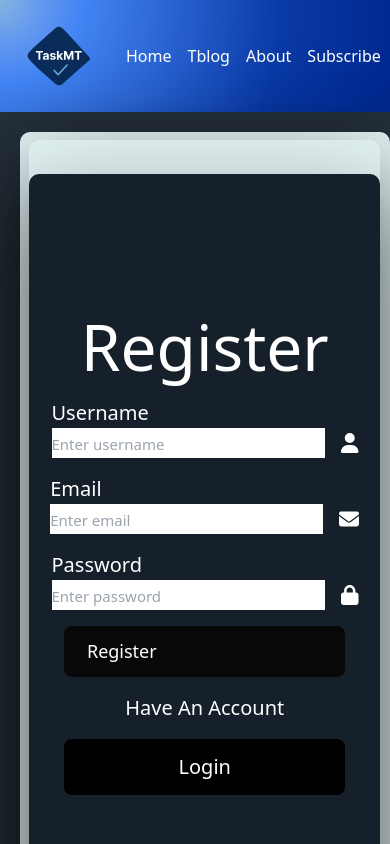
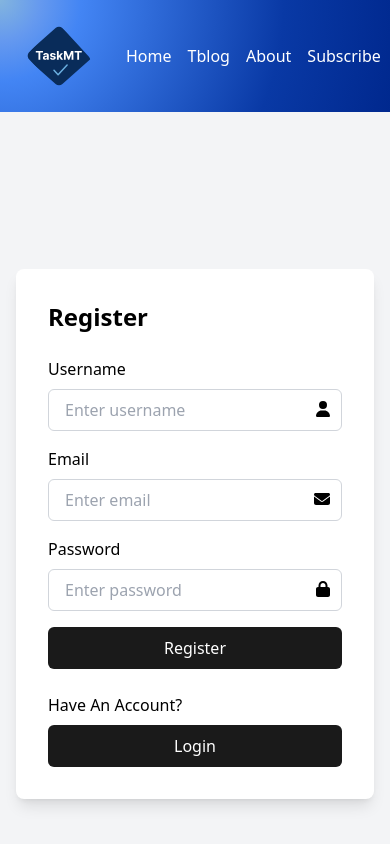
Before and after one commit to Vanessa082/TaskMT, a React (Vite) app in the folder TaskMT_frontend/: page /registration in a window 390 px wide. Shown: the top 844 px of the page. Built offline with nearby package versions, Linux system fonts and the light colour scheme.

Commit message:
overwritten the code in the inregistration to that of the dev branch

```diff
--- a/TaskMT_frontend/src/Pages/Register/Register.css
+++ /dev/null
@@ -1,145 +0,0 @@
-body {
-  background-color: #26313c;
-  /* background: rgb(64,109,115); */
-  /* background: linear-gradient(0deg, rgba(64,109,115,1) 22%, rgba(114,225,236,1) 100%);  background-position: center; */
-  /* background-repeat: no-repeat;
-  background-size: cover; */
-}
-
-* {
-  margin: 0;
-  padding: 0;
-  box-sizing: border-box;
-}
-
-.allDB {
-  display: flex;
-  align-items: center;
-  justify-content: center;
-  background-color: rgb(225, 240, 241);
-  height: 88vh;
-  margin: 5% 5%;
-  width: 90vw;
-  border-radius: 10px;
-  box-shadow: rgba(0, 0, 0, 0.4) 0px 30px 90px;
-}
-.register {
-  display: flex;
-  align-items: center;
-  justify-content: center;
-  flex-direction: column;
-  background-color: #8edbee00;
-  height: 70vh;
-  gap: 1rem;
-  width: 40vw;
-  border-radius: 10px;
-  color: #fff;
-  box-shadow: rgba(0, 0, 0, 0.4) 0px 30px 90px;
-}
-
-label {
-  width: 35vw;
-  font-size: 20px;
-  color: #fff;
-}
-
-.inputIcon {
-  display: flex;
-  align-items: center;
-  justify-content: center;
-  gap: 1rem;
-}
-
-::placeholder {
-  color: #fff;
-  font-size: 15px;
-}
-
-.containers {
-  display: flex;
-  align-items: center;
-  justify-content: space-around;
-  background-color: #16202a;
-  height: 80vh;
-  gap: 1rem;
-  margin-top: 25px;
-  width: 86vw;
-  border-radius: 10px;
-  box-shadow: rgba(0, 0, 0, 0.4) 0px 30px 90px;
-}
-
-.text {
-  display: flex;
-  text-align: left;
-  justify-content: space-between;
-  flex-direction: column;
-  color: #fff;
-  gap: 5rem;
-}
-
-.btn {
-  background-color: #080808;
-}
-
-.btns {
-  width: 20vw;
-  background-color: black;
-  color: #fff;
-}
-
-/* Mobile View CSS */
-
-@media only screen and (max-width: 600px) {
-  .allDB {
-    height: 97vh;
-    width: 95vw;
-  }
-
-  .register {
-    height: 98vh;
-    width: 90vw;
-  }
-
-  label {
-    width: 80vw;
-    font-size: 20px;
-    color: #fff;
-  }
-
-  .input-container {
-  }
-
-  ::placeholder {
-    color: #fff;
-    font-size: 15px;
-  }
-
-  .containers {
-    height: 80vh;
-    width: 90vw;
-  }
-
-  .text {
-    display: none;
-  }
-
-  .btn {
-    width: 80%;
-    font-size: 18px;
-  }
-
-  input {
-    width: 70vw;
-  }
-
-  .containers {
-    height: 90vh;
-    font-size: 20px;
-  }
-
-  .btns {
-    width: 80%;
-    background-color: black;
-    color: #fff;
-  }
-}
--- a/TaskMT_frontend/src/Pages/Register/Register.jsx
+++ b/TaskMT_frontend/src/Pages/Register/Register.jsx
@@ -3,7 +3,6 @@ import React, { useState } from "react";
 import axios from "axios";
 import { FontAwesomeIcon } from "@fortawesome/react-fontawesome";
 import { faUser, faEnvelope, faLock } from "@fortawesome/free-solid-svg-icons";
-import "./Register.css";
 
 const Register = () => {
   const [username, setUsername] = useState("");
@@ -30,73 +29,63 @@ const Register = () => {
   };
 
   return (
-    <div>
-      <div className="main"></div>
-      <div className="allDB flex">
-        <div className="containers flex">
-          <div className="text">
-
-            <h1>Task Manager</h1>
-
-            <h3>
-              Enjoy Organizing Your Work, <br />
-              And Become More Efficient At Work <br />
-              With Whis Amazing Tool
-            </h3>
-          </div>
-          <div className="register">
-            <h1>Register</h1>
-            <div className="input-container">
-              <label htmlFor="username">Username</label>
-              <div className="inputIcon">
+     <div className="flex justify-center items-center min-h-screen bg-gray-100 p-4">
+    <div className="bg-white p-8 rounded-lg shadow-lg max-w-md w-full">
+      <h1 className="text-2xl font-bold text-primary mb-6">Register</h1>
+      <form onSubmit={handleRegister}>
+        <div className="mb-4">
+          <label htmlFor="username" className="block text-secondary mb-2">Username</label>
+          <div className="relative">
             <input
               type="text"
               id="username"
               placeholder="Enter username"
               value={username}
               onChange={(e) => setUsername(e.target.value)}
+              className="w-full px-4 py-2 border border-gray-300 rounded-md focus:border-secondary focus:ring-secondary"
             />
-                <FontAwesomeIcon icon={faUser} className="input-icon" />
+            <FontAwesomeIcon icon={faUser} className="absolute right-3 top-3 text-primary" />
           </div>
         </div>
 
-            <div className="input-container">
-              <label htmlFor="email">Email</label>
-              <div className="inputIcon">
+        <div className="mb-4">
+          <label htmlFor="email" className="block text-secondary mb-2">Email</label>
+          <div className="relative">
             <input
               type="email"
               id="email"
               placeholder="Enter email"
               value={email}
               onChange={(e) => setEmail(e.target.value)}
+              className="w-full px-4 py-2 border border-gray-300 rounded-md focus:border-secondary focus:ring-secondary"
             />
-                <FontAwesomeIcon icon={faEnvelope} className="input-icon" />
+            <FontAwesomeIcon icon={faEnvelope} className="absolute right-3 top-3 text-primary" />
           </div>
         </div>
 
-            <div className="input-container">
-              <label htmlFor="password">Password</label>
-              <div className="inputIcon">
+        <div className="mb-4">
+          <label htmlFor="password" className="block text-secondary mb-2">Password</label>
+          <div className="relative">
             <input
               type="password"
               id="password"
               placeholder="Enter password"
               value={password}
               onChange={(e) => setPassword(e.target.value)}
+              className="w-full px-4 py-2 border border-gray-300 rounded-md focus:border-secondary focus:ring-secondary"
             />
-                <FontAwesomeIcon icon={faLock} className="input-icon" />
+            <FontAwesomeIcon icon={faLock} className="absolute right-3 top-3 text-primary" />
           </div>
         </div>
 
-            <button type="submit" className="btn flex" onClick={handleRegister}>
+        <button type="submit" className="w-full bg-primary text-white py-2 rounded-md hover:bg-primary-dark transition-colors">
           Register
         </button>
-            <h4>Have An Account</h4>
-            <button className="btns">Login</button>
-
-            {/* <Link to = '/login'>Login</Link> */}
-          </div>
-        </div>
+      </form>
+      <h4 className="text-primary mt-6">Have An Account?</h4>
+      <button className="w-full bg-secondary text-white py-2 rounded-md hover:bg-secondary-dark transition-colors mt-2">
+        Login
+      </button>
     </div>
   </div>
   );
```
Lines whose indentation alone changed are shown as unchanged.
